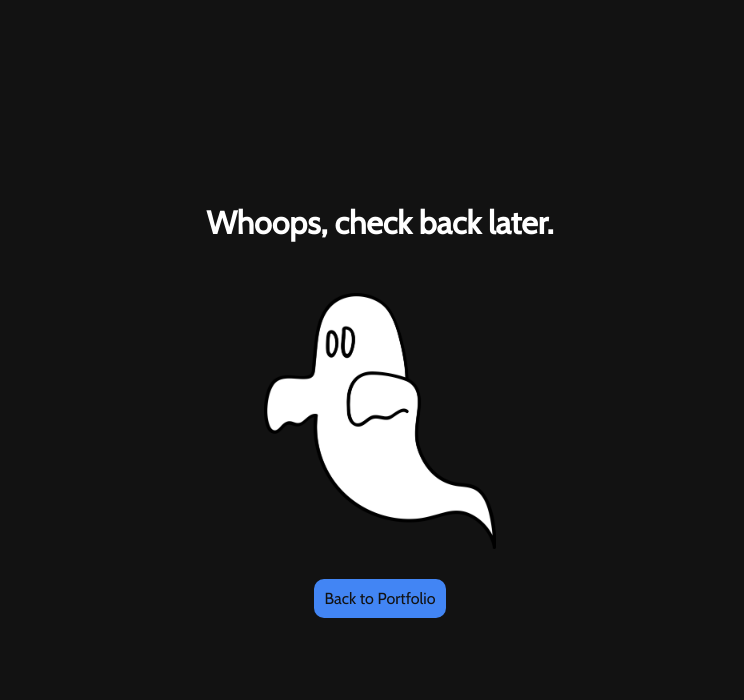
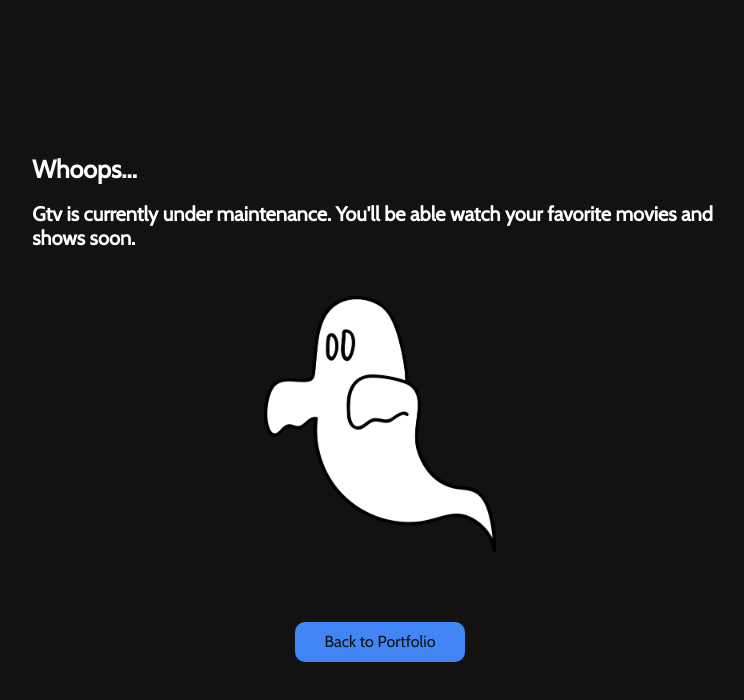
Before and after one commit to Gage-Dev/Gtv, a plain HTML site: page index.html in a window 1280 px wide. Shown: the whole page, without its empty margins (260-1004 px from the left). Drawn offline with nearby package versions, Linux system fonts and the light colour scheme.

Commit message:
error message update

```diff
--- a/index.css
+++ b/index.css
@@ -13,13 +13,24 @@ body, html {
 
   h1 {
     color: #fff;
-}
+    font-size: 25px;
+    width: 60%;
+    text-align: left;
+    margin-bottom: 1px;
+  }
+
+  h2 {
+    color: #fff;
+    font-size: 20px;
+    width: 60%;
+    text-align: left;
+  }
 
   .ghost {
     width: 20%;
     margin-top: 30px;
     margin-bottom: 30px;
-}
+  }
 
   .container {
     text-align: center;
@@ -31,6 +42,9 @@ body, html {
   .button {
     background-color: #fff;
     color:rgb(18, 18, 18);
+    margin-top: 40px;
+    width: 150px;
+    height: 20px;
     padding: 10px;
     border-radius: 10px;
     text-decoration: none;
--- a/index.html
+++ b/index.html
@@ -9,7 +9,8 @@
 </head>
 <body>
     <div class="container">
-        <h1>Whoops, check back later.</h1>
+        <h1>Whoops...</h1>
+        <h2>Gtv is currently under maintenance. You'll be able watch your favorite movies and shows soon.</h2>
         <img class="ghost" src="/Assets/ghosts-1775548_1280.png">
         <a class="button" href="https://gagebc.netlify.app">Back to Portfolio</a>
     </div>
```
